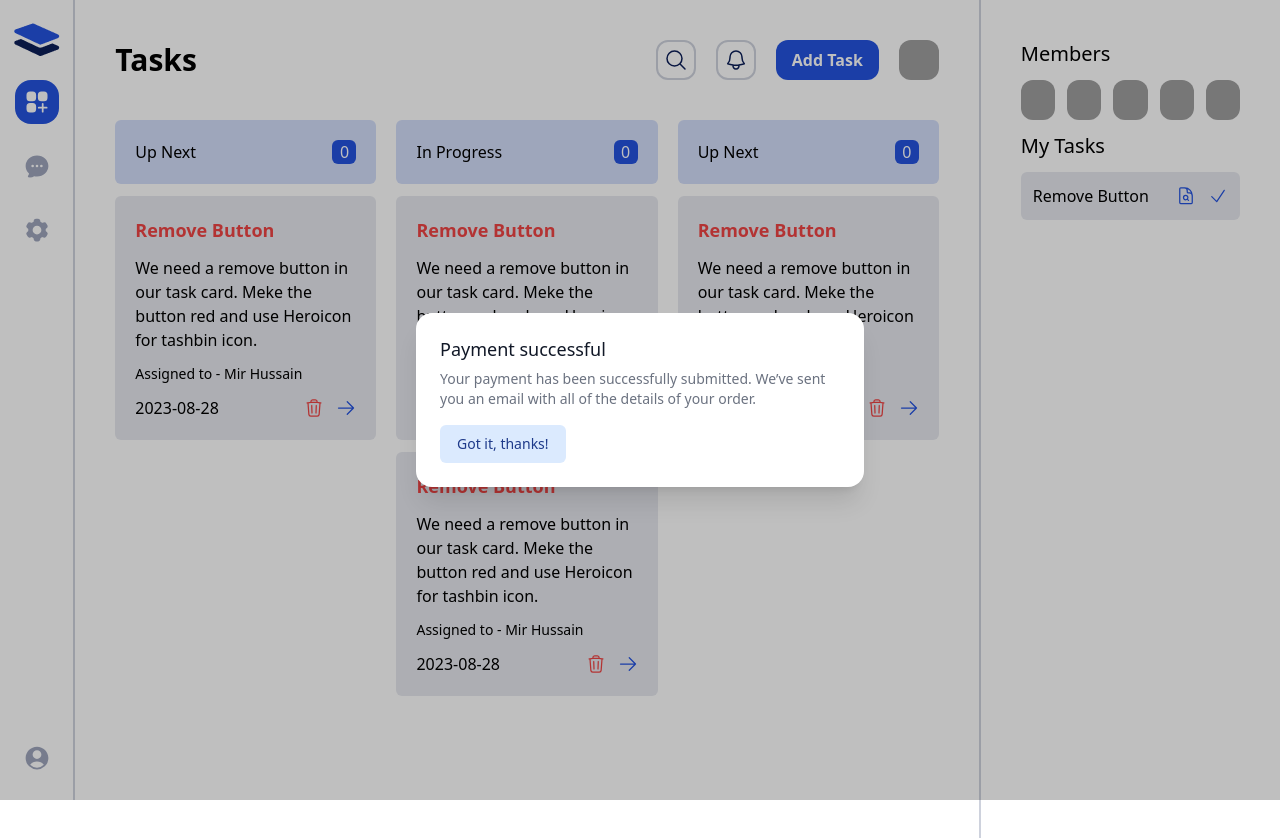
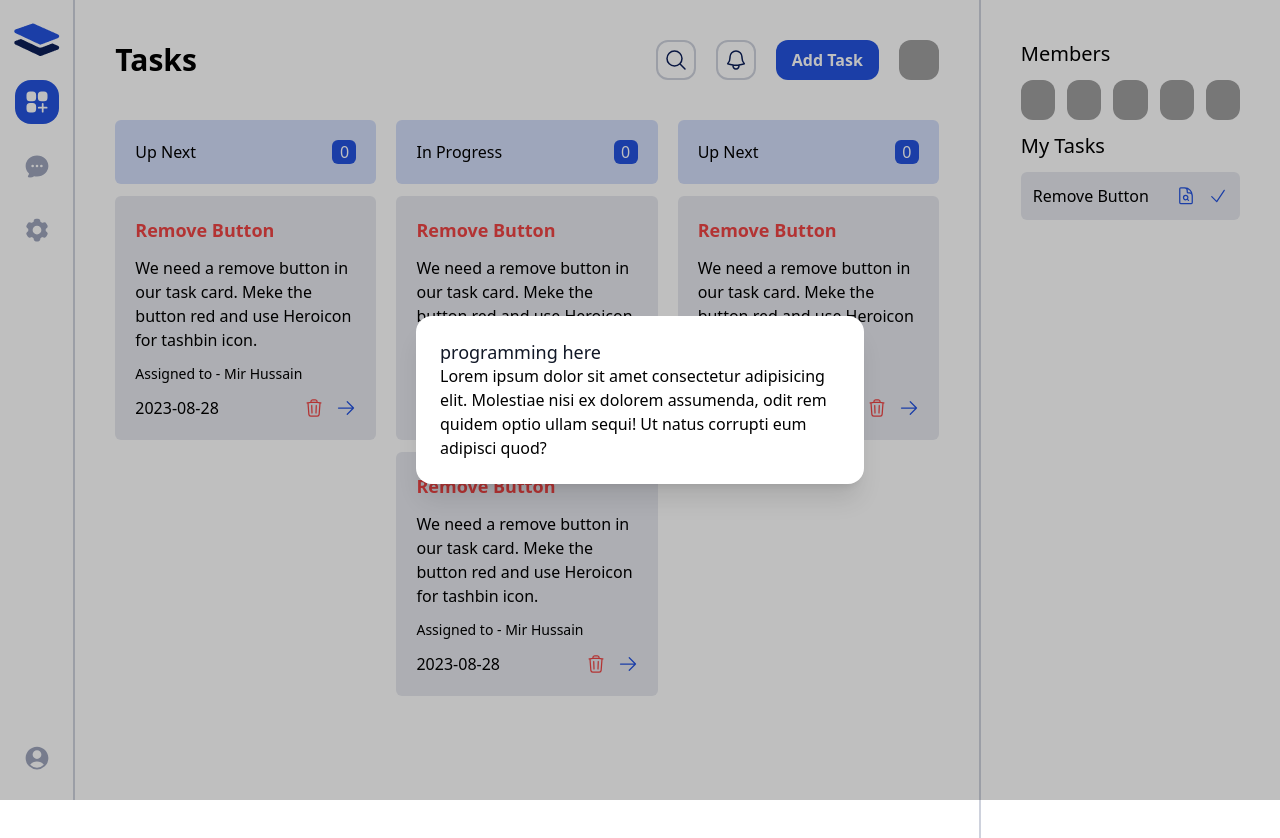
Before and after one commit to Fahmida-Faiza/taskmaster-redux-acc, a React (Vite) app: page / in a window 1280 px wide. Both pictures are taken after a click on the button "Add Task". Shown: the top 838 px of the page. Built offline with nearby package versions, Linux system fonts and the light colour scheme; grey boxes are pictures that could not be loaded.

Commit message:
added AddTaskModal generic

```diff
--- /dev/null
+++ b/src/components/tasks/AddTaskModal.jsx
@@ -0,0 +1,14 @@
+import Modal from '../ui/Modal'
+
+const AddTaskModal = ({isOpen, setIsOpen }) => {
+    return (
+        <Modal isOpen={isOpen} setIsOpen={setIsOpen} title="programming here">
+            <p>
+                Lorem ipsum dolor sit amet consectetur adipisicing elit. Molestiae nisi ex dolorem assumenda, odit rem quidem optio ullam sequi! Ut natus corrupti eum adipisci quod?
+            </p>
+
+      </Modal>
+    );
+};
+
+export default AddTaskModal;
--- a/src/components/ui/Modal.jsx
+++ b/src/components/ui/Modal.jsx
@@ -1,7 +1,8 @@
 import { Dialog, Transition } from '@headlessui/react'
-import { Fragment } from 'react'
 
-export default function Modal({isOpen, setIsOpen}) {
+import {  Fragment } from 'react'
+
+export default function Modal({isOpen, setIsOpen, title,children}) {
 
 
   function closeModal() {
@@ -43,24 +44,10 @@ export default function Modal({isOpen, setIsOpen}) {
                     as="h3"
                     className="text-lg font-medium leading-6 text-gray-900"
                   >
-                    Payment successful
+                    {title}
                   </Dialog.Title>
-                  <div className="mt-2">
-                    <p className="text-sm text-gray-500">
-                      Your payment has been successfully submitted. We’ve sent
-                      you an email with all of the details of your order.
-                    </p>
-                  </div>
 
-                  <div className="mt-4">
-                    <button
-                      type="button"
-                      className="inline-flex justify-center rounded-md border border-transparent bg-blue-100 px-4 py-2 text-sm font-medium text-blue-900 hover:bg-blue-200 focus:outline-none focus-visible:ring-2 focus-visible:ring-blue-500 focus-visible:ring-offset-2"
-                      onClick={closeModal}
-                    >
-                      Got it, thanks!
-                    </button>
-                  </div>
+                 {children}
                 </Dialog.Panel>
               </Transition.Child>
             </div>
--- a/src/pages/Tasks.jsx
+++ b/src/pages/Tasks.jsx
@@ -2,8 +2,7 @@ import { BellIcon, MagnifyingGlassIcon } from '@heroicons/react/24/outline';
 import MyTasks from '../components/tasks/MyTasks';
 import TaskCard from '../components/tasks/TaskCard';
 import { useState } from 'react';
-import Modal from '../components/ui/Modal';
-
+import AddTaskModal from '../components/tasks/AddTaskModal'
 const Tasks = () => {
   const [isOpen, setIsOpen] = useState(false)
   return (
@@ -24,10 +23,7 @@ const Tasks = () => {
             onClick={() => setIsOpen(!isOpen)}
 
             className="btn btn-primary">Add Task</button>
-              <Modal isOpen={isOpen} setIsOpen={setIsOpen}/>
-
-
-            <div className="h-10 w-10 rounded-xl overflow-hidden">
+  <AddTaskModal isOpen={isOpen} setIsOpen={setIsOpen}/>            <div className="h-10 w-10 rounded-xl overflow-hidden">
               <img
                 src="https://images.unsplash.com/photo-1528892952291-009c663ce843?ixlib=rb-4.0.3&ixid=M3wxMjA3fDB8MHxwaG90by1wYWdlfHx8fGVufDB8fHx8fA%3D%3D&auto=format&fit=crop&w=644&q=80"
                 alt=""
```
